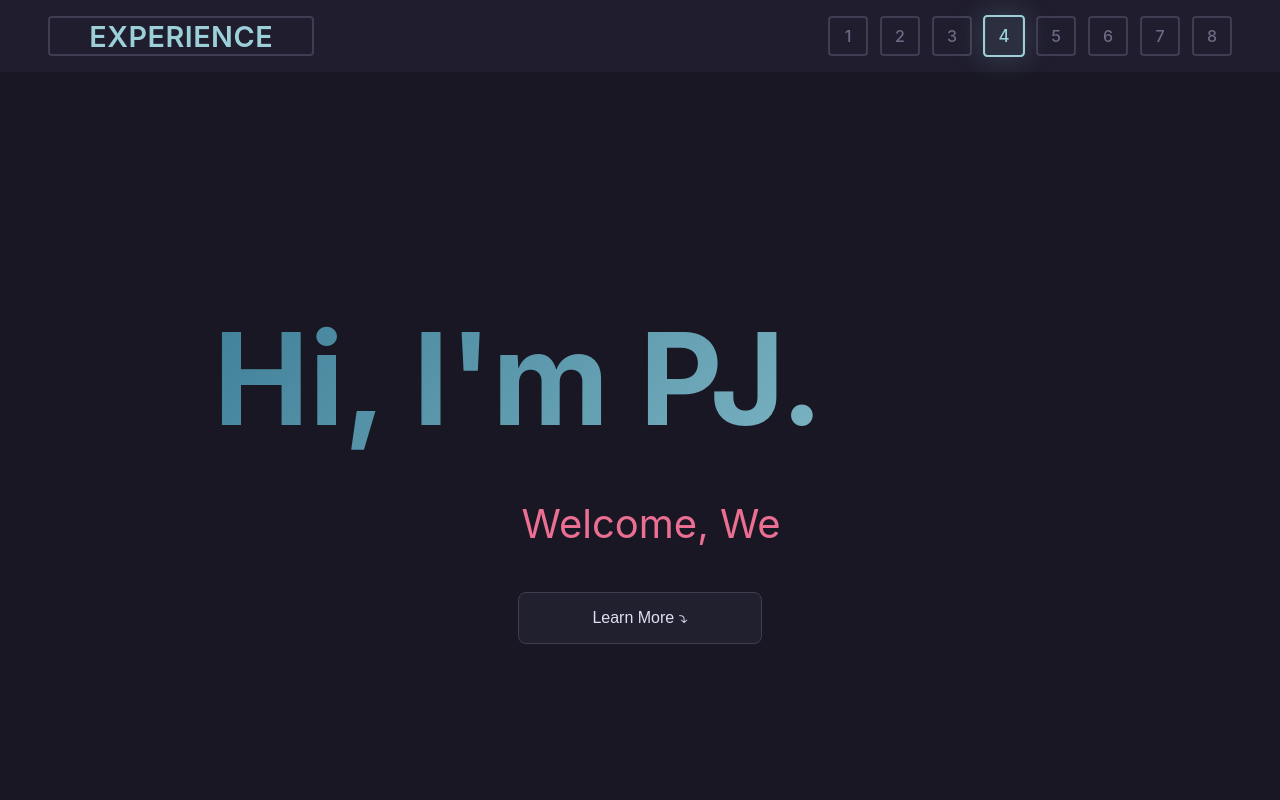
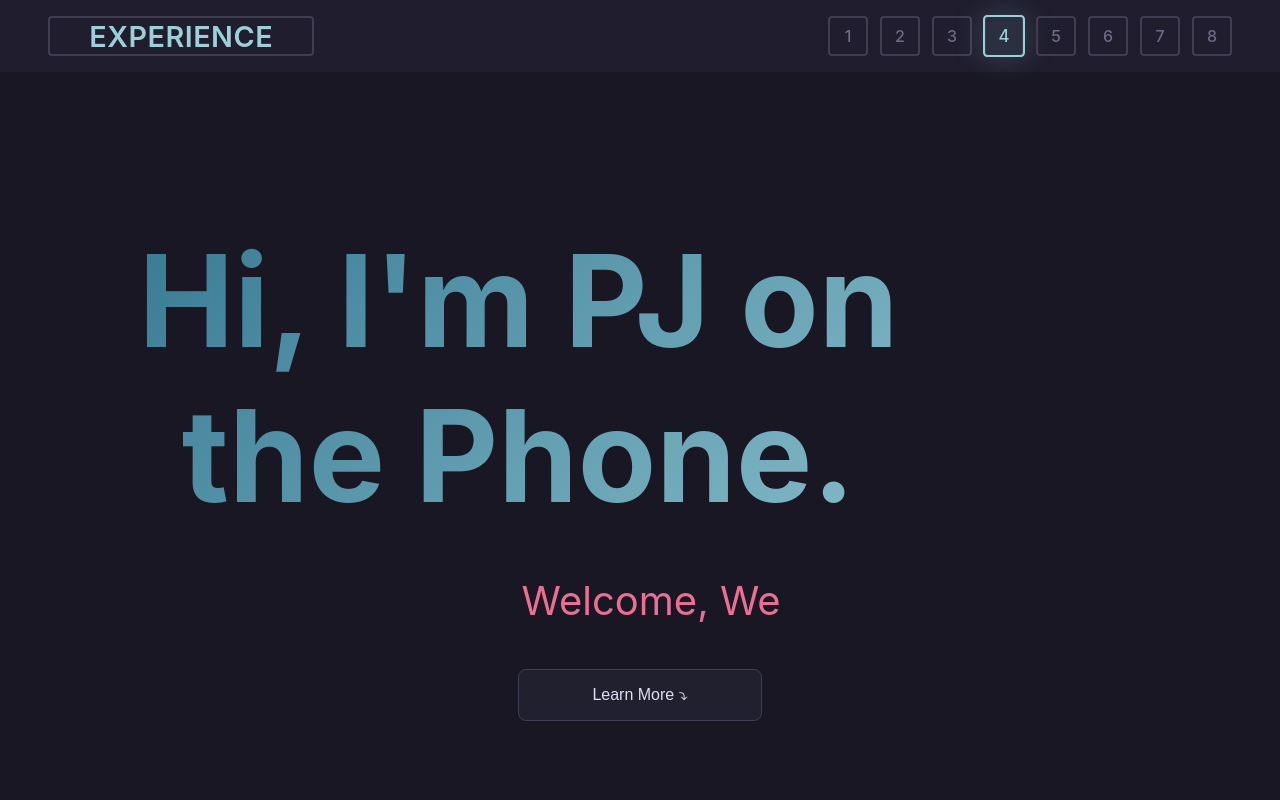
Before and after one commit to PJ-Caleon/portfolio, a React (Create React App) app: page / in a window 1280 px wide. Shown: the top 800 px of the page. Built offline with nearby package versions, Linux system fonts and the light colour scheme.

Commit message:
Test text on home page

```diff
--- a/src/pages/Home.js
+++ b/src/pages/Home.js
@@ -11,7 +11,7 @@ function Home() {
 
   return (
     <div className="page" id = "home">
-      <h1 style={{ textAlign: 'center', paddingRight: '20%'}}>Hi, I'm PJ.</h1>
+      <h1 style={{ textAlign: 'center', paddingRight: '20%'}}>Hi, I'm PJ on the Phone.</h1>
 
       <div className ="typing-container narrow">
         <div style ={{ paddingLeft: '40%'}}>
```
